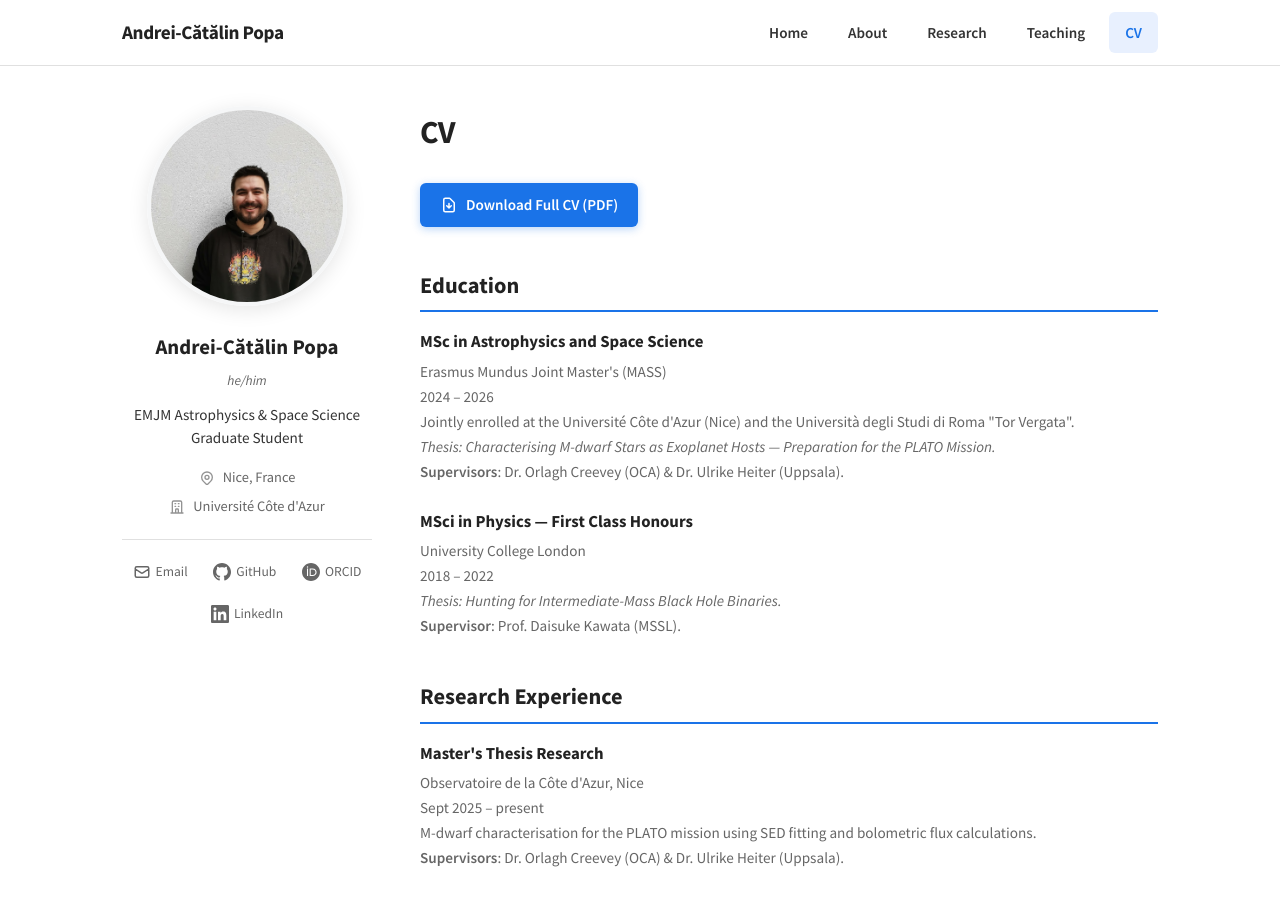
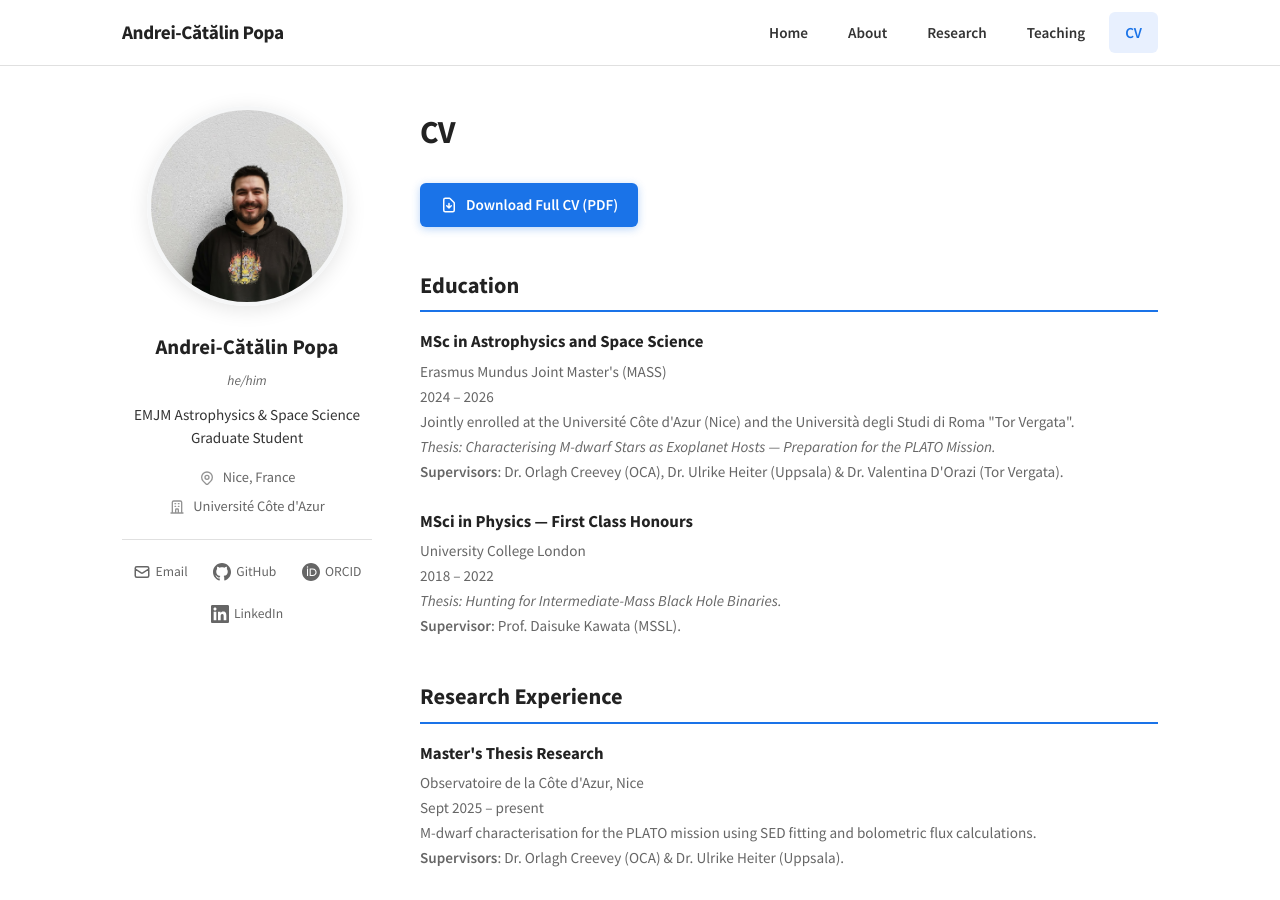
Before and after one commit to acpopa/acpopa.github.io, a Jekyll site: the page built from cv.md, in a window 1280 px wide and 900 px high. Built offline with Jekyll 4.4.1, drawn with Linux system fonts in a browser that asks for light colours.

Commit message:
Update supervisors for Erasmus Mundus Master's program

```diff
--- a/cv.md
+++ b/cv.md
@@ -21,7 +21,7 @@ permalink: /cv/
 <p class="cv-date">2024 – 2026</p>
 <p>Jointly enrolled at the Université Côte d'Azur (Nice) and the Università degli Studi di Roma "Tor Vergata".<br>
 <em>Thesis: Characterising M-dwarf Stars as Exoplanet Hosts — Preparation for the PLATO Mission.</em><br>
-<strong>Supervisors</strong>: Dr. Orlagh Creevey (OCA) & Dr. Ulrike Heiter (Uppsala).</p>
+<strong>Supervisors</strong>: Dr. Orlagh Creevey (OCA), Dr. Ulrike Heiter (Uppsala) & Dr. Valentina D'Orazi (Tor Vergata).</p>
 </div>
 
 <div class="cv-entry">
```
